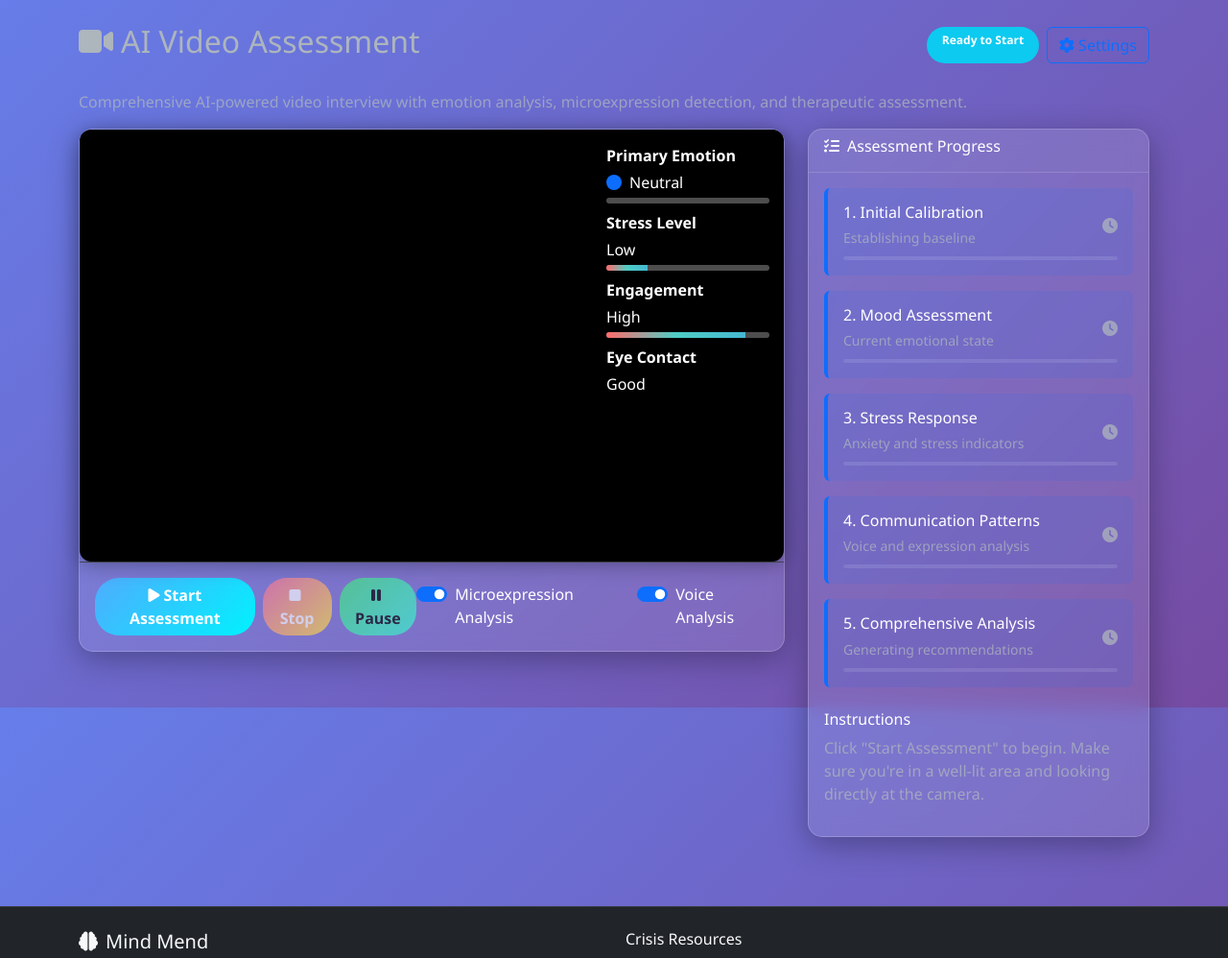
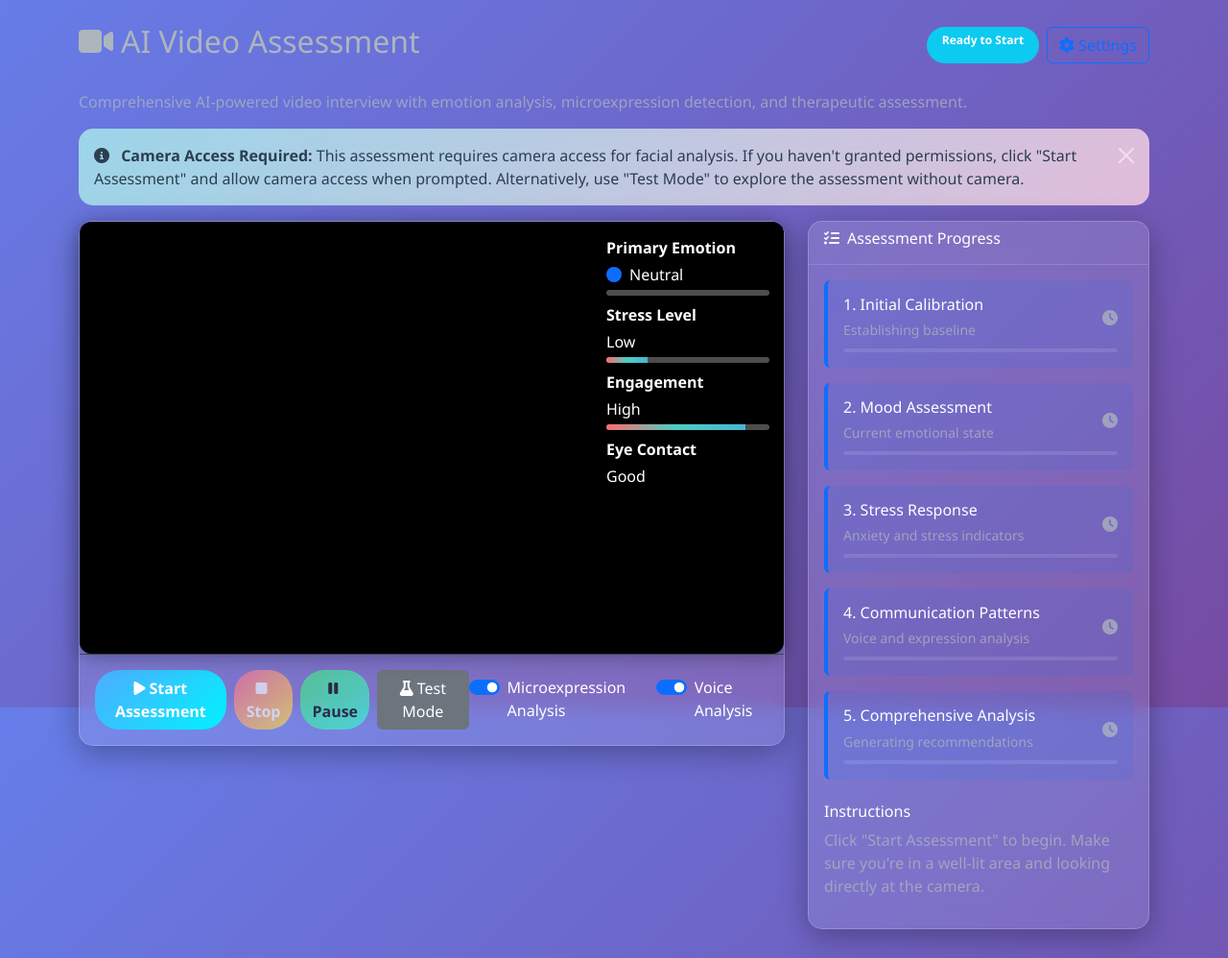
Before and after one commit to stickyptyltd-glitch/MindMend, a Flask app: page /video-assessment in a window 1280 px wide. Shown: the part 63-1061 px from the top of the page at 96% size. Run offline with Flask 3, Linux system fonts and the light colour scheme; some libraries are stand-ins or nearby versions.

Commit message:
Add practice mode to video assessment for users to explore features
Implement "Test Mode" to allow users to run video assessments without camera access using mock video stream.

Replit-Commit-Author: Agent
Replit-Commit-Session-Id: a2fa42cf-6232-4e84-90ef-fb86904b1396
Replit-Commit-Checkpoint-Type: full_checkpoint
Replit-Commit-Screenshot-Url: https://storage.googleapis.com/screenshot-production-us-central1/cce22b28-46eb-47a8-9be9-a0dcec9f9d55/a2fa42cf-6232-4e84-90ef-fb86904b1396/T91yRif

```diff
--- a/templates/video_assessment.html
+++ b/templates/video_assessment.html
@@ -81,6 +81,15 @@
             </div>
         </div>
         <p class="text-muted">Comprehensive AI-powered video interview with emotion analysis, microexpression detection, and therapeutic assessment.</p>
+
+        <!-- Camera Permission Notice -->
+        <div class="alert alert-info alert-dismissible fade show" role="alert">
+            <i class="fas fa-info-circle me-2"></i>
+            <strong>Camera Access Required:</strong> This assessment requires camera access for facial analysis.
+            If you haven't granted permissions, click "Start Assessment" and allow camera access when prompted.
+            Alternatively, use "Test Mode" to explore the assessment without camera.
+            <button type="button" class="btn-close" data-bs-dismiss="alert" aria-label="Close"></button>
+        </div>
     </div>
 </div>
 
@@ -152,6 +161,9 @@
                             </button>
                             <button class="btn btn-warning" id="pauseAssessment" disabled>
                                 <i class="fas fa-pause me-1"></i>Pause
+                            </button>
+                            <button class="btn btn-secondary" id="testMode">
+                                <i class="fas fa-flask me-1"></i>Test Mode
                             </button>
                         </div>
 
@@ -405,11 +417,75 @@ document.addEventListener('DOMContentLoaded', function() {
     document.getElementById('pauseAssessment').addEventListener('click', pauseAssessment);
     document.getElementById('settingsBtn').addEventListener('click', showSettings);
     document.getElementById('saveSettings').addEventListener('click', saveSettings);
+    document.getElementById('testMode').addEventListener('click', startTestMode);
+
+    // Test Mode functionality
+    async function startTestMode() {
+        // Check camera permissions first
+        try {
+            const permissionStatus = await navigator.permissions.query({ name: 'camera' });
+
+            if (permissionStatus.state === 'granted') {
+                alert('Camera permissions are already granted. You can use the regular assessment mode.');
+                return;
+            }
+
+            if (permissionStatus.state === 'prompt') {
+                alert('Camera permissions have not been set. Click "Start Assessment" to request camera access, or continue with test mode without camera.');
+            } else {
+                alert('Camera permissions are denied. You can still use test mode to see how the assessment works without camera access.');
+            }
+        } catch (e) {
+            // Permissions API not supported
+            alert('Test mode allows you to experience the assessment without camera access. For full functionality, use "Start Assessment" instead.');
+        }
+
+        // Start test mode without camera
+        startAssessmentWithoutCamera();
+    }
+
+    async function startAssessmentWithoutCamera() {
+        assessmentActive = true;
+        currentPhase = 1;
+
+        // Create a mock video element with test pattern
+        const videoElement = document.getElementById('assessmentVideo');
+        const canvas = document.createElement('canvas');
+        canvas.width = 640;
+        canvas.height = 480;
+        const ctx = canvas.getContext('2d');
+
+        // Draw test pattern
+        ctx.fillStyle = '#1a1a1a';
+        ctx.fillRect(0, 0, canvas.width, canvas.height);
+        ctx.fillStyle = '#ffffff';
+        ctx.font = '24px Arial';
+        ctx.textAlign = 'center';
+        ctx.fillText('Test Mode - No Camera', canvas.width/2, canvas.height/2);
+
+        // Convert to video stream
+        const stream = canvas.captureStream(30);
+        videoElement.srcObject = stream;
+
+        // Update UI
+        document.getElementById('startAssessment').disabled = true;
+        document.getElementById('stopAssessment').disabled = false;
+        document.getElementById('pauseAssessment').disabled = false;
+        document.getElementById('assessmentStatus').textContent = 'Test Mode Active';
+        document.getElementById('assessmentStatus').className = 'badge bg-info';
+
+        // Run assessment phases
+        runAssessmentPhases();
+
+        // Use mock data for real-time analysis
+        startMockRealTimeAnalysis();
+    }
 
     async function startAssessment() {
         try {
             // Start video capture
-            await videoProcessor.startCapture('assessmentVideo');
+            const videoElement = document.getElementById('assessmentVideo');
+            await videoProcessor.startCapture(videoElement);
 
             assessmentActive = true;
             currentPhase = 1;
@@ -429,7 +505,30 @@ document.addEventListener('DOMContentLoaded', function() {
 
         } catch (error) {
             console.error('Error starting assessment:', error);
-            alert('Unable to access camera. Please ensure camera permissions are granted.');
+
+            // More detailed error handling
+            let errorMessage = 'Unable to access camera. ';
+
+            if (error.name === 'NotAllowedError' || error.name === 'PermissionDeniedError') {
+                errorMessage += 'Please grant camera permissions and refresh the page.';
+            } else if (error.name === 'NotFoundError' || error.name === 'DevicesNotFoundError') {
+                errorMessage += 'No camera device found. Please connect a camera.';
+            } else if (error.name === 'NotReadableError' || error.name === 'TrackStartError') {
+                errorMessage += 'Camera is being used by another application.';
+            } else if (error.name === 'OverconstrainedError' || error.name === 'ConstraintNotSatisfiedError') {
+                errorMessage += 'Camera settings are not supported.';
+            } else {
+                errorMessage += error.message || 'Please check your browser settings.';
+            }
+
+            alert(errorMessage);
+
+            // Reset UI
+            document.getElementById('startAssessment').disabled = false;
+            document.getElementById('stopAssessment').disabled = true;
+            document.getElementById('pauseAssessment').disabled = true;
+            document.getElementById('assessmentStatus').textContent = 'Camera Error';
+            document.getElementById('assessmentStatus').className = 'badge bg-danger';
         }
     }
 
@@ -726,6 +825,31 @@ document.addEventListener('DOMContentLoaded', function() {
         }
     }
 
+    // Mock real-time analysis for test mode
+    function startMockRealTimeAnalysis() {
+        const emotions = ['happy', 'neutral', 'sad', 'anxious', 'calm'];
+        const stressLevels = [0.2, 0.3, 0.4, 0.5, 0.6];
+
+        const analysisInterval = setInterval(() => {
+            if (!assessmentActive) {
+                clearInterval(analysisInterval);
+                return;
+            }
+
+            // Generate mock analysis data
+            const mockAnalysis = {
+                emotions: {
+                    [emotions[Math.floor(Math.random() * emotions.length)]]: Math.random() * 0.5 + 0.5,
+                    neutral: Math.random() * 0.3
+                },
+                stress_level: stressLevels[Math.floor(Math.random() * stressLevels.length)],
+                engagement_level: Math.random() * 0.4 + 0.6
+            };
+
+            updateRealTimeDisplay(mockAnalysis);
+        }, 2000);
+    }
+
     async function generateAssessmentResults() {
         document.getElementById('resultsSection').style.display = 'block';
 
```
